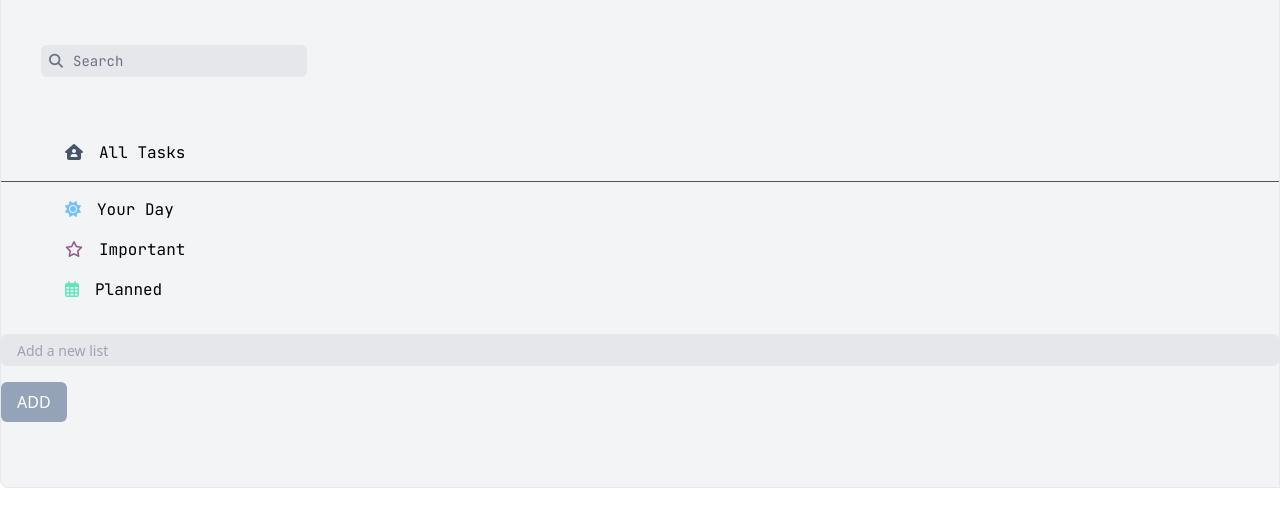
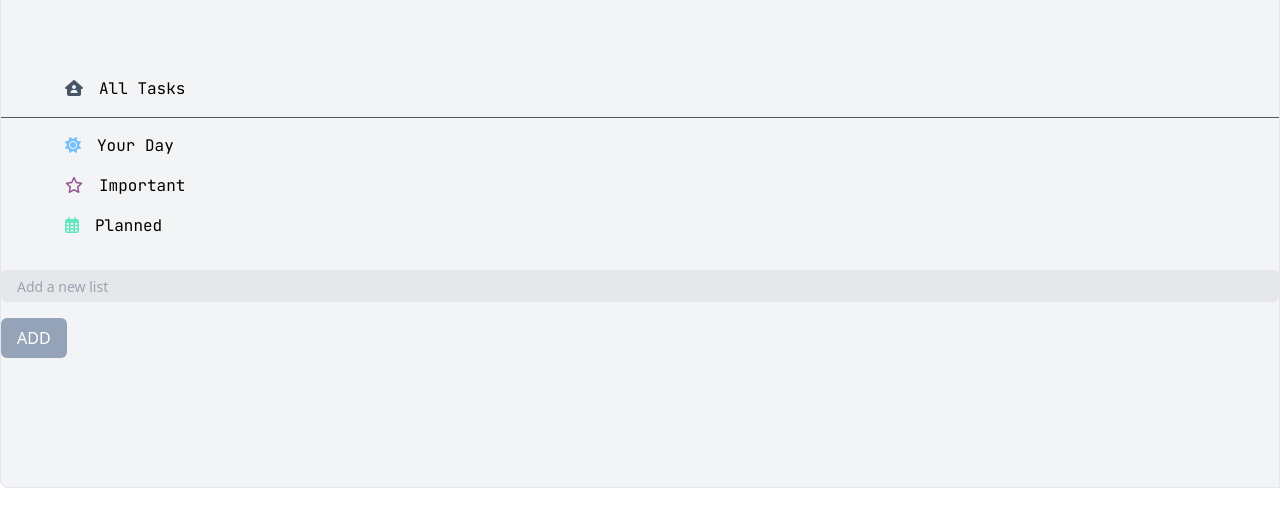
Before and after one commit to Marius-Diran/To-Do-List, a website: page index.html in a window 1280 px wide. Shown: the part 272-798 px from the top of the page. Drawn offline with Linux system fonts and the light colour scheme.

Commit message:
Adding more Features

```diff
--- a/index.html
+++ b/index.html
@@ -14,7 +14,7 @@
         <img src="images/To-Do list Logo.png" class="w-[65%] h-[20vh] mx-auto my-4">
         <h1 class="font-Lobster text-3xl text-center">Marius To-Do List</h1>
         <div class="search-container relative">
-          <i class="fa-solid fa-magnifying-glass absolute left-12 top-[7.1vh] text-sm" style="color: #6b7280;"></i><input type="search" id="search" placeholder="Search" class="my-[6vh] mx-10 h-[4vh] font-JetBrainsMono px-8 text-gray-800 rounded-md text-sm bg-gray-200 outline-none search">
+          <!-- <i class="fa-solid fa-magnifying-glass absolute left-12 top-[7.1vh] text-sm" style="color: #6b7280;"></i><input type="search" id="search" placeholder="Search" class="my-[6vh] mx-10 h-[4vh] font-JetBrainsMono px-8 text-gray-800 rounded-md text-sm bg-gray-200 outline-none search"> -->
         </div>
         <ul class="list" data-lists>
 
@@ -30,6 +30,8 @@
 
       <div class="flex-auto w-[75%] border border-solid h-[90vh] my-10 rounded-tr-lg rounded-br-lg bg-slate-100 main-panel overflow-y-auto" data-list-display-container>
         <h1 class="text-2xl font-Lobster ml-[28vw] mt-8 mb-4" data-list-title><i class="fa-solid fa-sun mr-4 text-3xl" style="color: #74C0FC;"></i>Your Day</h1>
+
+        <i class="fa-solid fa-magnifying-glass absolute left-[29.5vw] top-[19.5vh] text-sm" style="color: #6b7280;"></i><input type="search" id="search" placeholder="Search" class="mt-[3vh] mx-12 h-[4vh] font-JetBrainsMono px-8 text-gray-800 rounded-md text-sm bg-gray-200 outline-none search">
 
         <form>
 
--- a/to-do.js
+++ b/to-do.js
@@ -81,6 +81,8 @@ function renderList() {
       hrElement.style.borderColor = '#4b5563';
       listContainer.appendChild(hrElement);
     }
+
+    listContainer.style.marginTop = '10vh';
   });
 };
 
```
Also changed, not shown: output.css.
